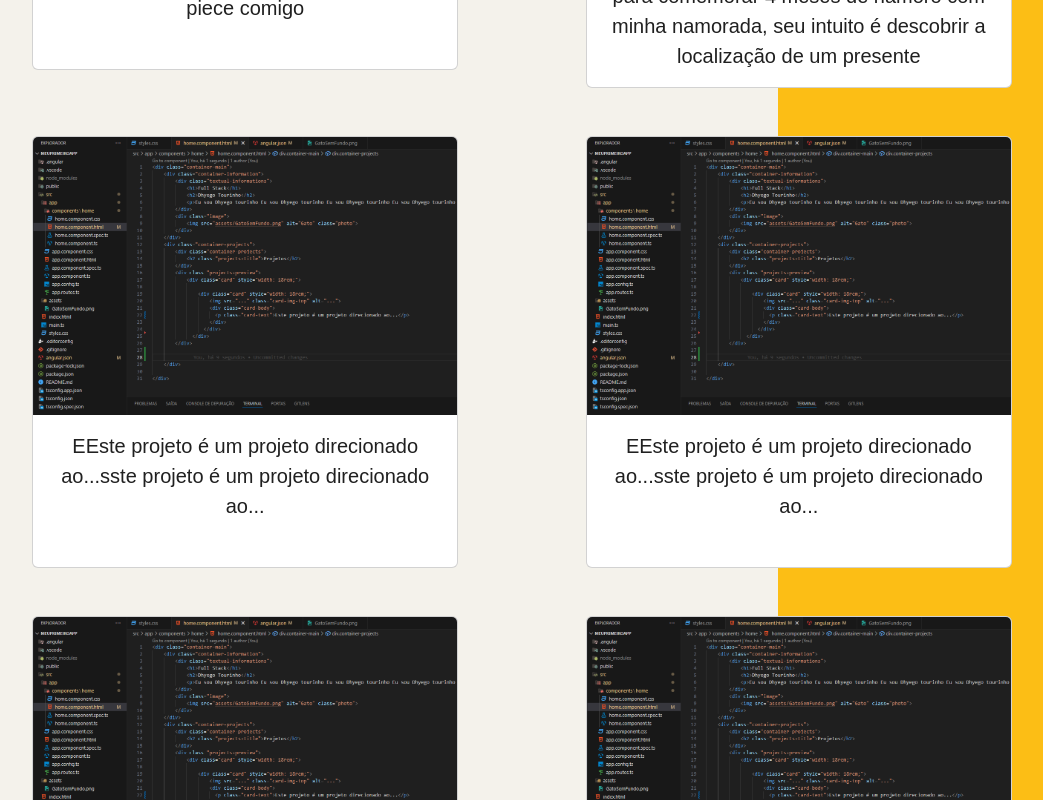
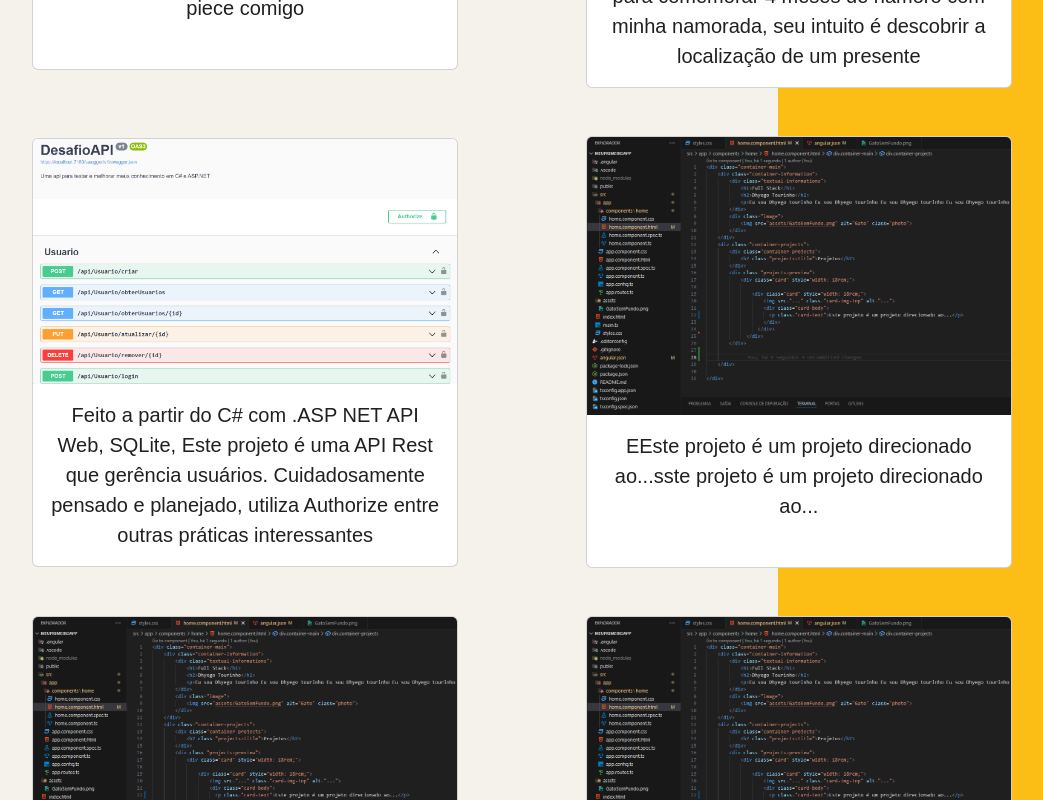
Before and after one commit to DhyegoTourinho/Portifolio, an Angular app: page / in a window 1280 px wide. Shown: the part 880-1680 px from the top of the page, without its empty margins (118-1161 px from the left). Built offline with nearby package versions, Linux system fonts and the light colour scheme; a web font is replaced by a local one.

Commit message:
Salvando o projeto pro meu momolado - adicionando mais um projeto aos cards

```diff
--- a/src/app/components/home/home.component.html
+++ b/src/app/components/home/home.component.html
@@ -25,17 +25,17 @@
             </div>
             <div class="card">
                 <a href={{projetos[1].link}} target="_blank">
-                    <img src={{projetos[1].imagem}} class="card-img-top" alt="Tela de codigo">
+                    <img src={{projetos[1].imagem}} class="card-img-top" alt="JogoDasCharadas">
                     <div class="card-body">
                         <p class="card-text">Utilizando C# com .Net, o projeto foi criado para comemorar 4 meses de namoro com minha namorada, seu intuito é descobrir a localização de um presente</p>
                     </div>
                 </a>
             </div>
             <div class="card">
-                <a href="https://google.com.br" target="_blank">
-                    <img src="assets/TelaDeCodigo.png" class="card-img-top" alt="Tela de codigo">
+                <a href={{projetos[2].link}} target="_blank">
+                    <img src={{projetos[2].imagem}} class="card-img-top" alt="DesafioAPI">
                     <div class="card-body">
-                        <p class="card-text">EEste projeto é um projeto direcionado ao...sste projeto é um projeto direcionado ao...</p>
+                        <p class="card-text">Feito a partir do C# com .ASP NET API Web, SQLite, Este projeto é uma API Rest que gerência usuários. Cuidadosamente pensado e planejado, utiliza Authorize entre outras práticas interessantes</p>
                     </div>
                 </a>
             </div>
@@ -70,6 +70,7 @@
                 <i class="bi bi-house-door"></i>
             </div>
         </div>
+        <div class="box" appScrollReveal>Eu apareço ao rolar!</div>
     </div>
 
     <div class="footer">
--- a/src/app/components/home/home.component.ts
+++ b/src/app/components/home/home.component.ts
@@ -1,5 +1,6 @@
-import { Component } from '@angular/core';
-import { Router } from '@angular/router';
+import { Component, NgModule } from '@angular/core';
+
+export class AppModule { }
 
 @Component({
   selector: 'app-home',
@@ -14,6 +15,8 @@ export class HomeComponent {
   constructor() {
     this.projetos.push(this.adicionarProjeto("inegavel", "https://github.com/DhyegoTourinho/FrontEnd-Estudos/tree/main/Projects/Inegavel/inegavel", "ProjetoInegavel.png"));
     this.projetos.push(this.adicionarProjeto("JogoDasCharadas", "https://github.com/DhyegoTourinho/Projetos/tree/main/JogoDasCharadas", "JogoDasCharadas.png"));
+    this.projetos.push(this.adicionarProjeto("DesafioAPI", "https://github.com/DhyegoTourinho/APIDesafio", "DesafioAPI.png"));
+    this.projetos.push(this.adicionarProjeto("DesafioAPI", "https://github.com/DhyegoTourinho/APIDesafio", "DesafioAPI.png"));
     //TODO: Adicionar mais projetos.
   }
 
@@ -25,6 +28,7 @@ export class HomeComponent {
     }
     return projeto;
   }
+
 }
 
 class Projeto{
--- a/src/index.html
+++ b/src/index.html
@@ -1,14 +1,15 @@
 <!doctype html>
-<html lang="en">
+<html lang="pt-br">
 <head>
+  <meta charset="utf-8">
+  <title>Portifolio Dhyego Tourinho</title>
+  <base href="/">
+  <meta name="viewport" content="width=device-width, initial-scale=1">
+
+  <link rel="icon" type="image/x-icon" href="favicon.ico">
   <link rel="preconnect" href="https://fonts.googleapis.com">
   <link rel="preconnect" href="https://fonts.gstatic.com" crossorigin>
   <link href="https://fonts.googleapis.com/css2?family=Luckiest+Guy&family=Winky+Sans:ital@0;1&display=swap" rel="stylesheet">
-  <meta charset="utf-8">
-  <title>MeuPrimeiroApp</title>
-  <base href="/">
-  <meta name="viewport" content="width=device-width, initial-scale=1">
-  <link rel="icon" type="image/x-icon" href="favicon.ico">
 </head>
 <body>
   <app-root></app-root>
--- a/src/styles.css
+++ b/src/styles.css
@@ -123,3 +123,15 @@ p {
     font-weight: 400;
     font-style: normal;
   }
+
+div{
+    transition: cubic-bezier(0.075, 0.82, 0.165, 1);
+}
+
+
+
+/* TESTE */
+.card {
+    opacity: 1;
+    transition: ease-in-out;
+}
```
Also changed, not shown: src/assets/DesafioAPI.png (added).
